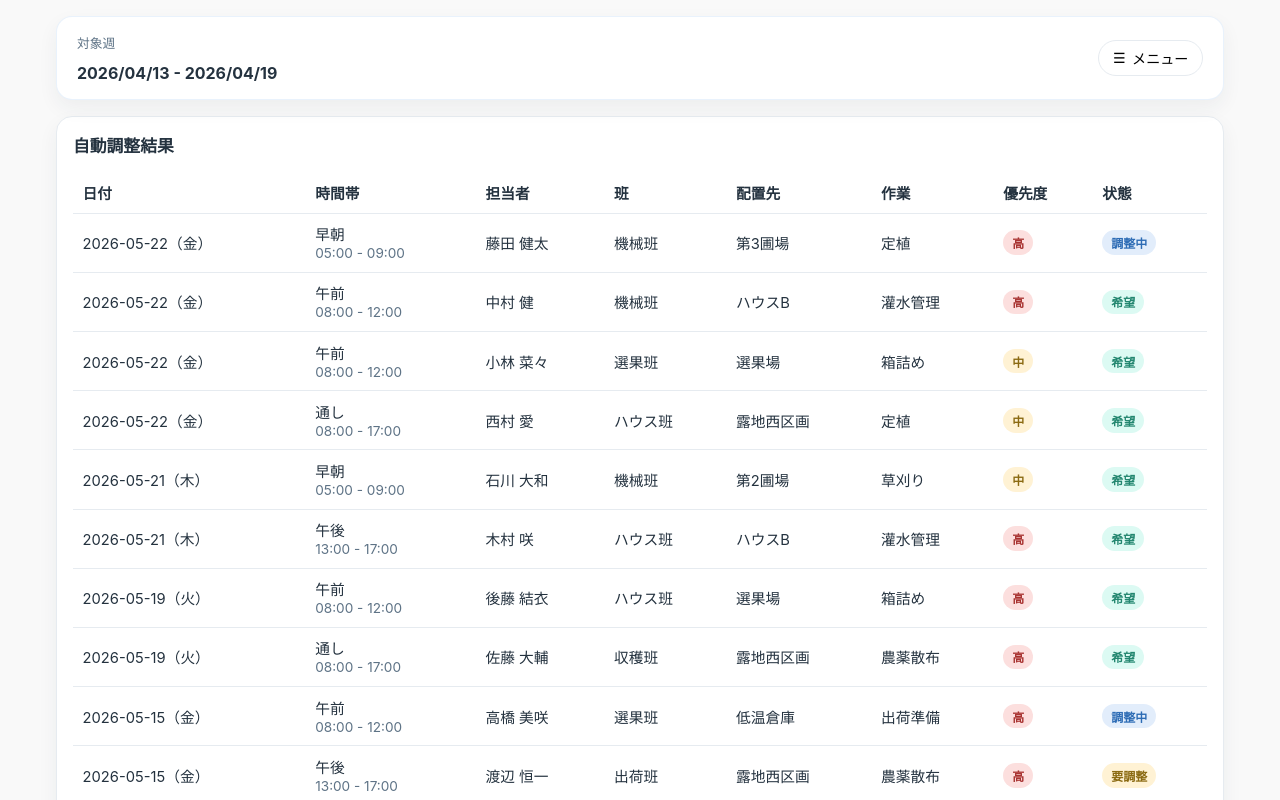
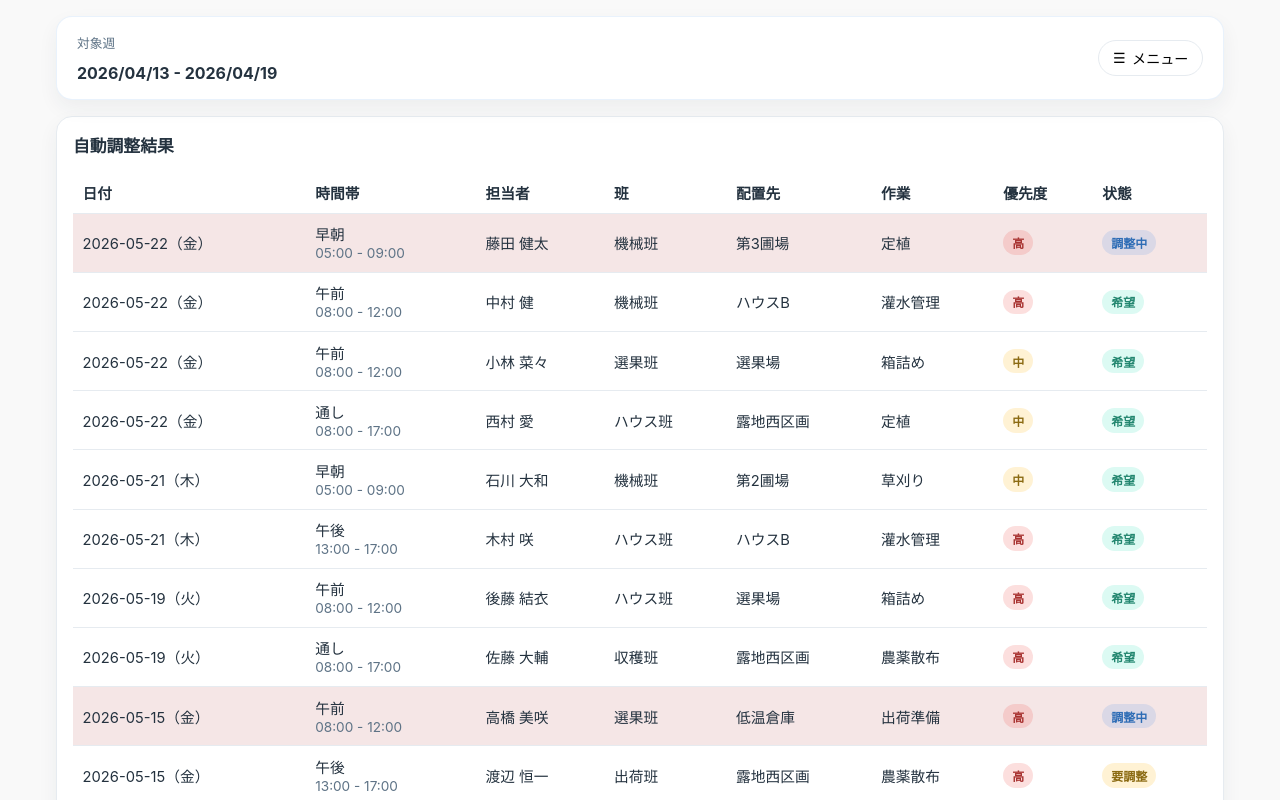
Before and after one commit to ANOSkdy/shift_manager, a Next.js app: page /autoview in a window 1280 px wide. Shown: the top 800 px of the page. Built offline with nearby package versions, Linux system fonts and the light colour scheme.

Commit message:
Keep adjusting rows highlighted with constant muted red

```diff
--- a/app/globals.css
+++ b/app/globals.css
@@ -290,7 +290,7 @@ td {
 }
 
 .autoview-row--adjusting {
-  animation: adjusting-blink 0.55s ease-in-out 3;
+  background: rgba(206, 128, 128, 0.2);
 }
 
 .adjust-grid,
@@ -696,16 +696,6 @@ select {
   }
 }
 
-@keyframes adjusting-blink {
-  0%,
-  100% {
-    background: transparent;
-  }
-  50% {
-    background: rgba(206, 128, 128, 0.22);
-  }
-}
-
 @media (max-width: 1080px) {
   .adjustment-layout {
     grid-template-columns: 1fr;
```
